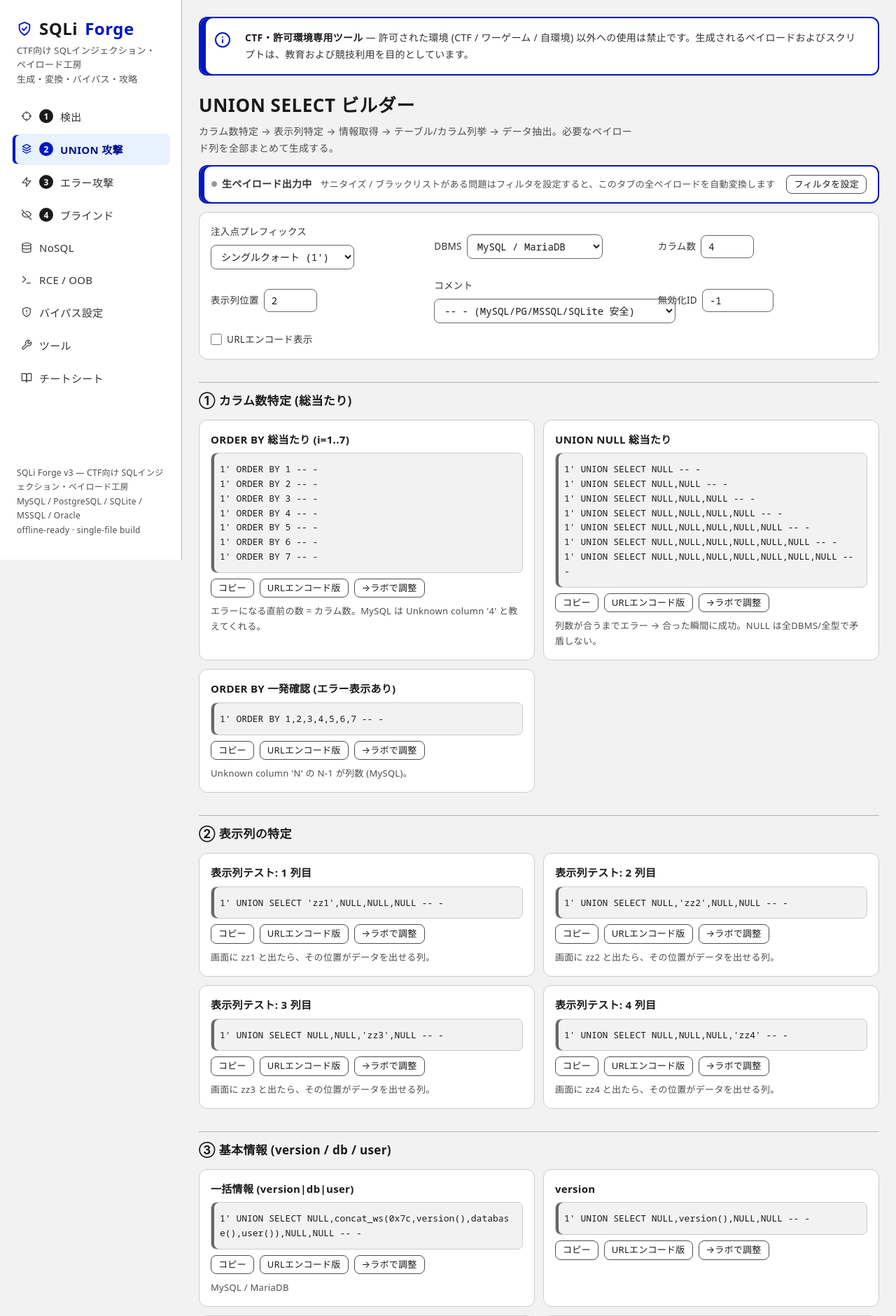
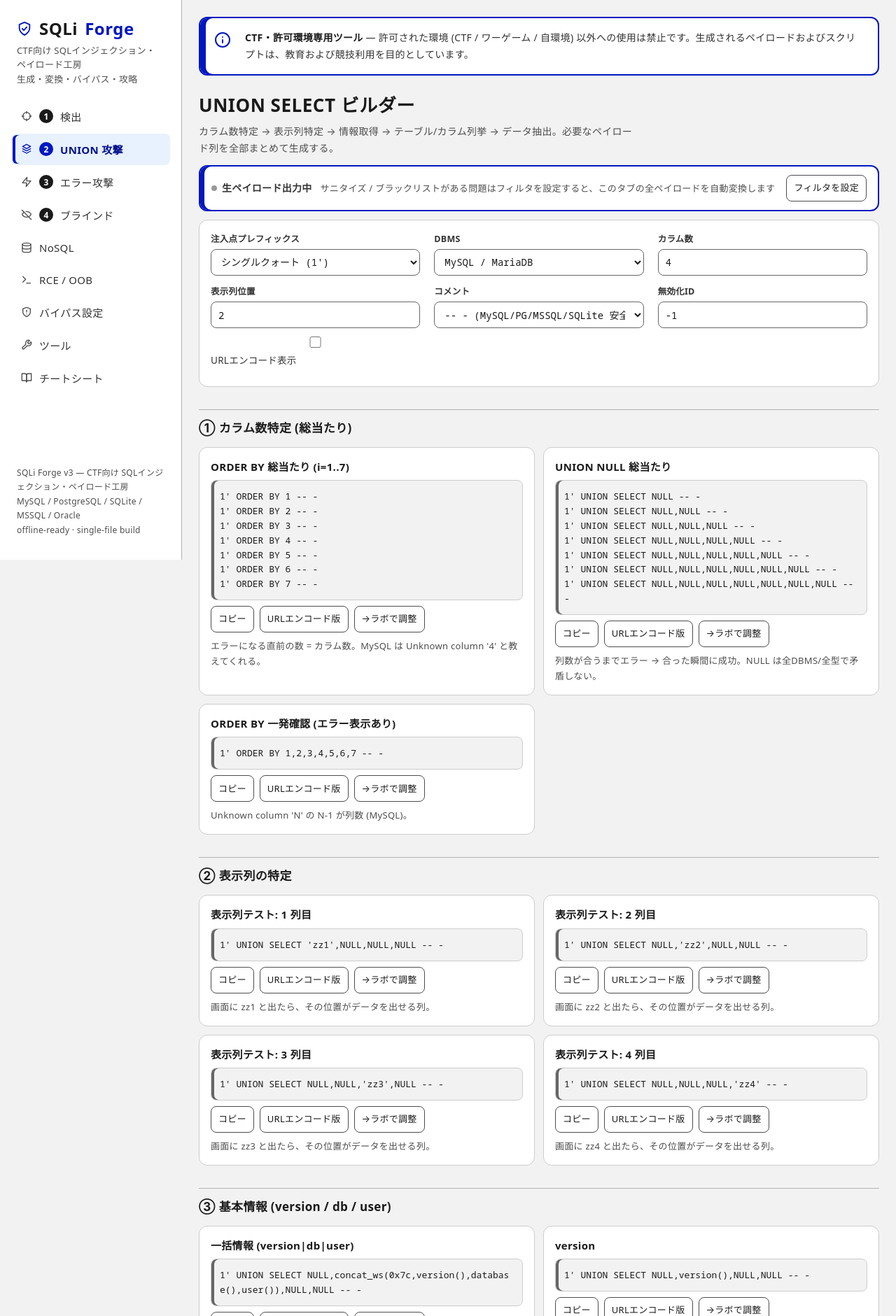
Before and after one commit to Taka-cst/sqli-forge, a PHP site: page / in a window 1280 px wide, after a click that opens the changed part. Shown: the top 1881 px of the page at 70% size. Run offline with PHP 8.4, Linux system fonts and the light colour scheme.

Commit message:
fix(ui): form control alignment, table/card overflow guards

```diff
--- a/style.css
+++ b/style.css
@@ -136,7 +136,7 @@ main { padding: var(--sp-6) 0 80px; min-width: 0; }
 
 .gov-banner {
   display: grid;
-  grid-template-columns: 28px 1fr;
+  grid-template-columns: 28px minmax(0, 1fr);
   gap: var(--sp-4);
   border: 2px solid var(--key-900);
   border-radius: var(--r-lg);
@@ -147,6 +147,7 @@ main { padding: var(--sp-6) 0 80px; min-width: 0; }
   color: var(--gray-800);
   font-size: 14px;
   line-height: 1.7;
+  overflow-wrap: anywhere;
 }
 .gov-banner svg { color: var(--key-900); margin-top: 3px; }
 .gov-banner b { color: var(--gray-900); }
@@ -174,7 +175,7 @@ h3 {
 
 .cards {
   display: grid;
-  grid-template-columns: repeat(auto-fill, minmax(340px, 1fr));
+  grid-template-columns: repeat(auto-fill, minmax(min(340px, 100%), 1fr));
   gap: var(--sp-3); margin: var(--sp-3) 0;
 }
 
@@ -184,6 +185,8 @@ h3 {
   border-radius: var(--r-lg);
   padding: var(--sp-4);
   min-width: 0;
+  max-width: 100%;
+  overflow-wrap: anywhere;
   transition: border-color var(--speed) ease;
 }
 .card:hover { border-color: var(--gray-400); }
@@ -219,6 +222,7 @@ h3 {
   padding: 6px 16px; font-size: 14px; font-weight: 400;
   font-family: var(--font-ui); letter-spacing: 0.02em;
   cursor: pointer; line-height: 1.5;
+  min-height: 38px;
   transition: background var(--speed) ease;
 }
 .btn:hover { background: var(--key-200); text-decoration: none; }
@@ -241,16 +245,31 @@ h3 {
   margin: var(--sp-3) 0; padding: var(--sp-4);
   background: #ffffff; border: 1px solid var(--gray-200);
   border-radius: var(--r-lg);
+  min-width: 0; max-width: 100%;
 }
-.ctrl-grid { display: grid; grid-template-columns: repeat(auto-fit, minmax(220px, 1fr)); }
+.ctrl-grid { display: grid; grid-template-columns: repeat(auto-fit, minmax(220px, 1fr)); align-items: end; }
+.ctrl-grid > * { min-width: 0; max-width: 100%; }
 
-label { font-size: 13.5px; color: var(--gray-800); display: flex; align-items: center; gap: 7px; flex-wrap: wrap; letter-spacing: 0.02em; }
+label { font-size: 13.5px; color: var(--gray-800); display: flex; align-items: center; gap: 7px; flex-wrap: wrap; letter-spacing: 0.02em; min-width: 0; }
+
+.ctrl-grid label {
+  flex-direction: column; align-items: stretch; gap: 4px;
+  font-size: 12.5px; font-weight: 700; color: var(--gray-800);
+}
+.ctrl-grid label:has(> input[type="checkbox"]) {
+  flex-direction: row; align-items: center; gap: 7px;
+  font-size: 13.5px; font-weight: 400; padding-bottom: 9px;
+}
+.ctrl-grid label > select,
+.ctrl-grid label > input { width: 100%; }
 
 select, input[type="text"], input[type="number"], textarea {
   background: #ffffff; color: var(--gray-900);
   border: 1px solid var(--gray-600);
   border-radius: var(--r-md);
   padding: 6px 10px; font-size: 14px; font-family: var(--font-mono); letter-spacing: 0;
+  min-height: 38px;
+  max-width: 100%;
 }
 select:focus, input:focus, textarea:focus {
   outline: 3px solid var(--gray-900); outline-offset: 2px;
@@ -277,7 +296,7 @@ textarea.ta { width: 100%; resize: vertical; line-height: 1.6; }
 }
 .codeblock.dim { color: var(--gray-700); max-height: 110px; font-size: 12.5px; }
 
-.tablewrap { overflow-x: auto; margin: var(--sp-3) 0; border: 1px solid var(--gray-200); border-radius: var(--r-lg); background: #ffffff; }
+.tablewrap { overflow-x: auto; margin: var(--sp-3) 0; border: 1px solid var(--gray-200); border-radius: var(--r-lg); background: #ffffff; max-width: 100%; }
 table { border-collapse: collapse; width: 100%; font-size: 13.5px; }
 th, td { border: none; padding: 10px 14px; text-align: left; vertical-align: top; }
 th {
@@ -341,21 +360,28 @@ td.mono { font-family: var(--font-mono); color: var(--gray-900); word-break: bre
   border: 1px solid var(--gray-200);
   border-radius: var(--r-lg);
   padding: var(--sp-4) var(--sp-6); margin: var(--sp-3) 0;
+  min-width: 0; max-width: 100%;
+  overflow-wrap: anywhere;
 }
 .cheat-sec h4 {
   color: var(--gray-900); font-size: 15px; font-weight: 700; letter-spacing: 0.02em;
   margin-bottom: var(--sp-2);
 }
-.cheat-sec .cheat-body { font-size: 14px; color: var(--gray-900); }
+.cheat-sec .cheat-body { font-size: 14px; color: var(--gray-900); min-width: 0; }
 .cheat-sec .cheat-body ul { margin: var(--sp-2) 0 var(--sp-2) 22px; }
 .cheat-sec .cheat-body li { margin: 4px 0; }
-.cheat-sec table { border: 1px solid var(--gray-200); border-radius: var(--r-sm); overflow: hidden; }
+.cheat-sec table {
+  display: block; overflow-x: auto; max-width: 100%;
+  border: 1px solid var(--gray-200); border-radius: var(--r-sm);
+}
 .cheat-sec th, .cheat-sec td { border-bottom: 1px solid var(--gray-200); }
 
 .anz {
   background: #ffffff; border: 1px solid var(--gray-200);
   border-radius: var(--r-lg); padding: var(--sp-3) var(--sp-4); margin: var(--sp-2) 0;
   font-size: 13.5px; line-height: 1.7;
+  min-width: 0; max-width: 100%;
+  overflow-wrap: anywhere;
 }
 .anz .ok { color: var(--success); }
 .anz .warn { color: var(--warning); }
@@ -464,6 +490,7 @@ details.fxdet .step { font-size: 13px; margin: 4px 12px; }
   background: #ffffff; border: 1px solid var(--gray-300);
   border-radius: var(--r-lg); padding: var(--sp-4);
   margin-top: var(--sp-6);
+  min-width: 0; max-width: 100%;
   scrollbar-width: thin;
 }
 .wz-head { display: flex; align-items: center; gap: var(--sp-2); color: var(--key-900); }
```
